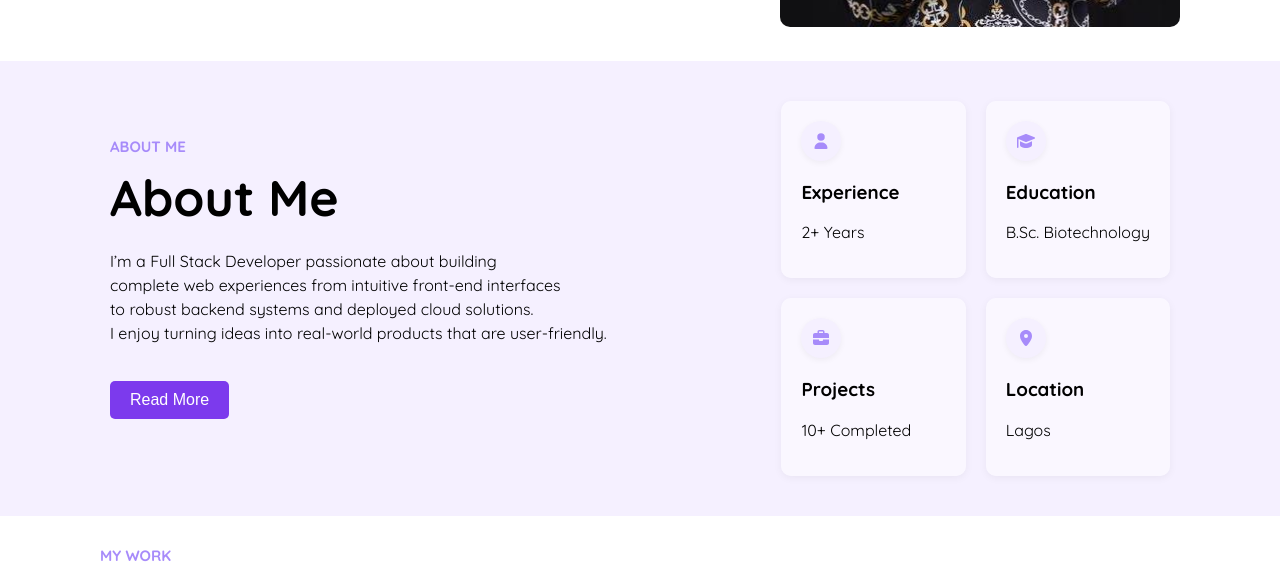
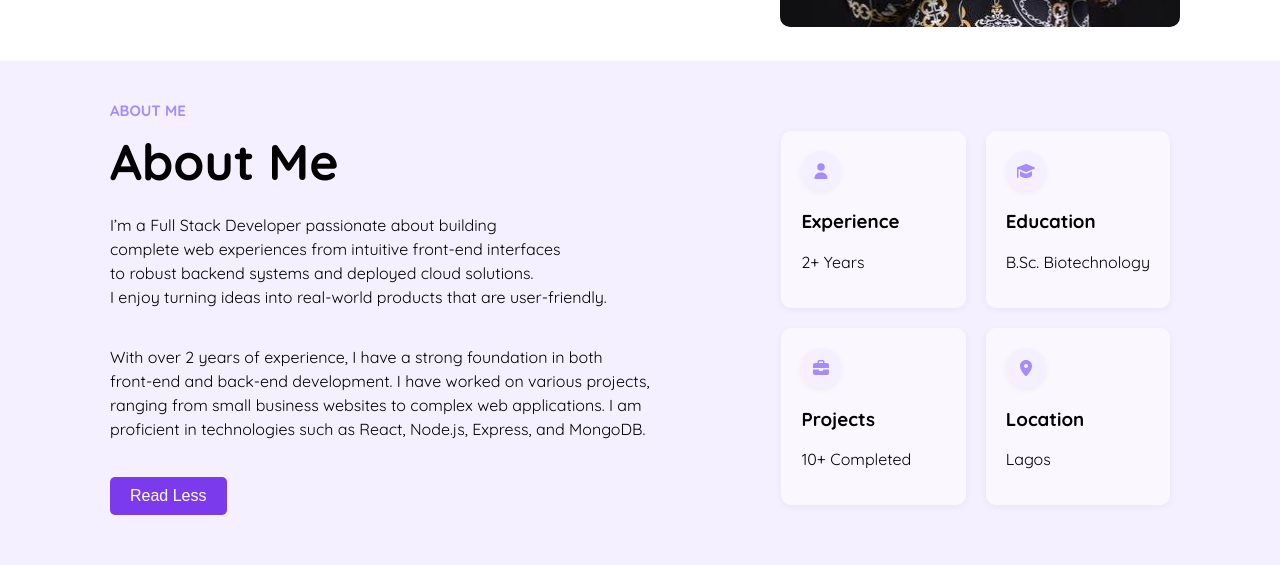
Before and after one commit to chinedu-daniel/my-portfolio, a React (Vite) app: page / in a window 1280 px wide. Both pictures are taken after a click on the button "Read More". Shown: the part 511-1076 px from the top of the page. Built offline with nearby package versions, Linux system fonts and the light colour scheme.

Commit message:
added conditional rendering to the about component

```diff
--- a/src/components/About.jsx
+++ b/src/components/About.jsx
@@ -1,6 +1,6 @@
 import { faBriefcase, faGraduationCap, faLocationArrow, faLocationDot, faUser } from "@fortawesome/free-solid-svg-icons";
 import { FontAwesomeIcon } from "@fortawesome/react-fontawesome";
-import React from "react";
+import React, { useState } from "react";
 
 const info = [
     {
@@ -26,8 +26,10 @@ const info = [
 ];
 
 const About = () => {
+  const [showMore, setShowMore] = useState(false);
+
   return (
-    <section className="about-section">
+    <section className="about-section" id="about">
       <div className="about-text-container">
         <div className="about-text">
           <span>About Me </span>
@@ -38,10 +40,21 @@ const About = () => {
             systems and deployed cloud solutions. <br />
             I enjoy turning ideas into real-world products that are user-friendly.
           </p>
+
+          {showMore && (
+            <p className="about-description">
+              With over 2 years of experience, I have a strong foundation in both <br />
+              front-end and back-end development. I have worked on various projects, <br />
+              ranging from small business websites to complex web applications. I am <br />
+              proficient in technologies such as React, Node.js, Express, and MongoDB.
+            </p>
+          )}
         </div>
 
         <div className="about-buttons">
-          <button className="read-more-btn">Read More</button>
+          <button className="read-more-btn" onClick={() => {setShowMore(!showMore)}}>
+            {showMore ? 'Read Less' : 'Read More'}
+          </button>
         </div>
       </div>
 
--- a/src/components/Contact.jsx
+++ b/src/components/Contact.jsx
@@ -4,7 +4,7 @@ import React from "react";
 
 const Contact = () => {
   return (
-    <section className="contact-section">
+    <section className="contact-section" id="contacts">
       <div className="contact-container">
         <div className="contact-text">
           <span>Contact</span>
--- a/src/components/Navbar.jsx
+++ b/src/components/Navbar.jsx
@@ -3,23 +3,23 @@ import React from 'react'
 const navlinks = [
     {
         name: "Home",
-        link: "/"
+        link: "#"
     },
     {
         name: "About",
-        link: "/about"
+        link: "#about"
     },
     {
         name: "Projects",
-        link: "/projects"
+        link: "#projects"
     },
     {
         name: "Skills",
-        link: "/skills"
+        link: "#skills"
     },
     {
         name: "Contacts",
-        link: "/contacts"
+        link: "#contacts"
     }
 ];
 
--- a/src/components/Projects.jsx
+++ b/src/components/Projects.jsx
@@ -26,7 +26,7 @@ const projects = [
 
 const Projects = () => {
   return (
-    <section className="project-section">
+    <section className="project-section" id="projects">
       <div className="project-text-container">
         <div className="project-text">
           <span>My Work </span>
```
